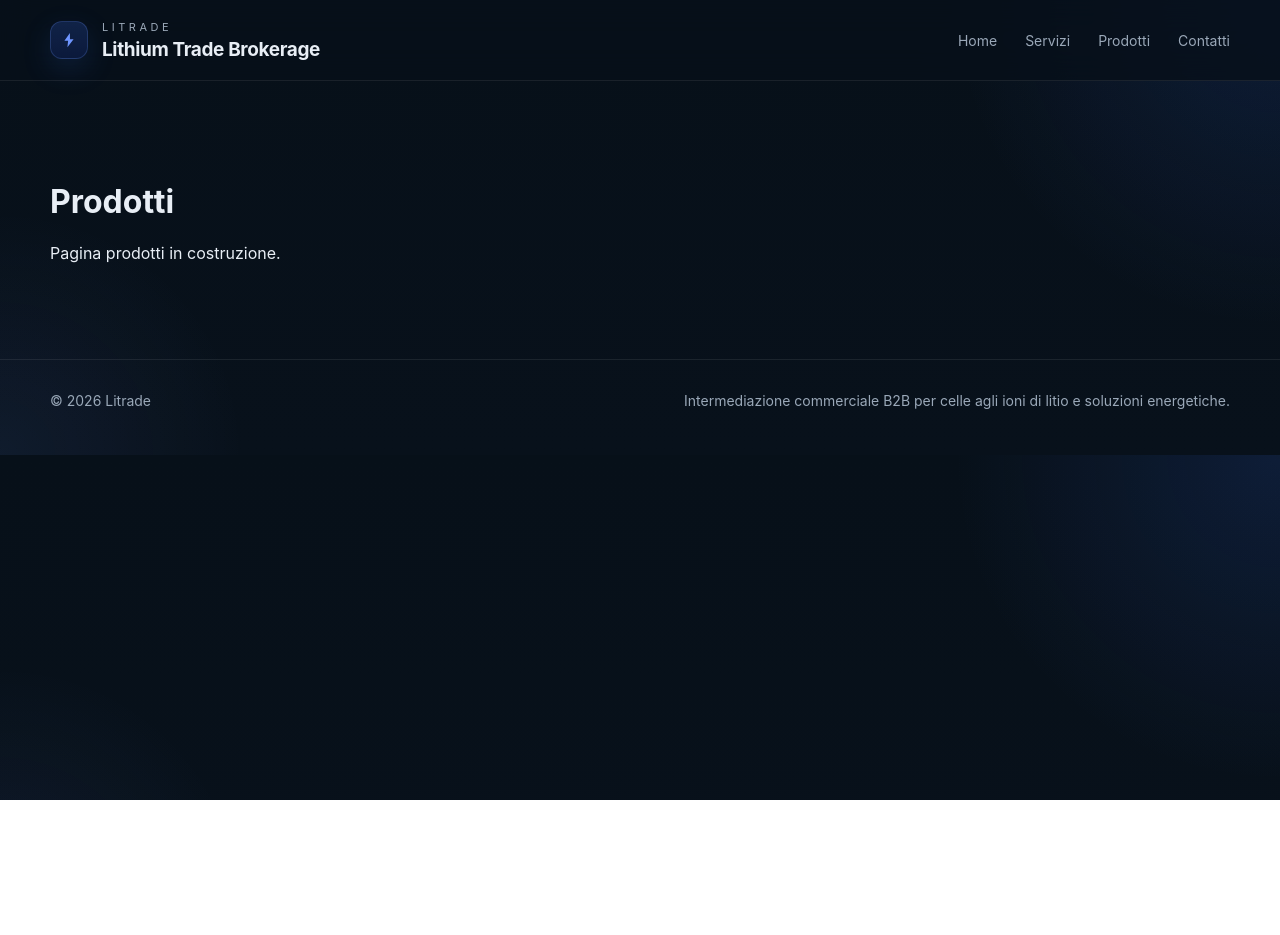
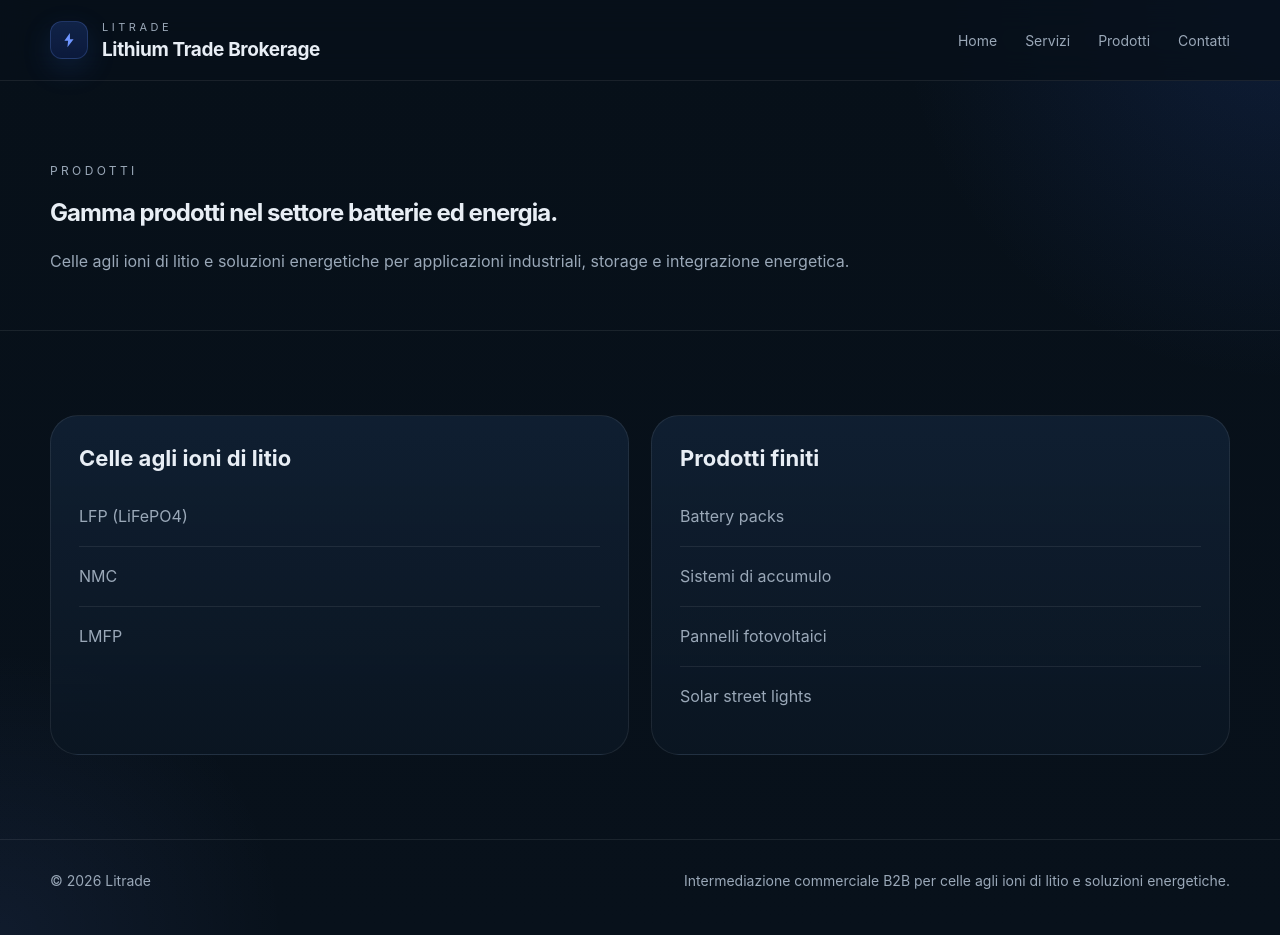
Before and after one commit to LitradeEU/Litrade-site, a Next.js app: page /prodotti in a window 1280 px wide. Before the commit the page ends 800 px from the top, so only its background shows below. Built offline with nearby package versions, Linux system fonts and the light colour scheme.

Commit message:
Update prodotti.js

```diff
--- a/pages/prodotti.js
+++ b/pages/prodotti.js
@@ -1,12 +1,42 @@
+import Link from "next/link";
 import Layout from "../components/Layout";
 
 export default function Prodotti() {
   return (
     <Layout>
-      <div className="container" style={{ padding: "80px 0" }}>
-        <h1>Prodotti</h1>
-        <p>Pagina prodotti in costruzione.</p>
-      </div>
+      <section className="page-hero">
+        <div className="container">
+          <div className="eyebrow">Prodotti</div>
+          <h1>Gamma prodotti nel settore batterie ed energia.</h1>
+          <p>
+            Celle agli ioni di litio e soluzioni energetiche per applicazioni industriali,
+            storage e integrazione energetica.
+          </p>
+        </div>
+      </section>
+
+      <section className="section">
+        <div className="container grid-2">
+          <div className="card">
+            <h3>Celle agli ioni di litio</h3>
+            <ul className="list">
+              <li><Link href="/prodotti/lfp">LFP (LiFePO4)</Link></li>
+              <li><Link href="/prodotti/nmc">NMC</Link></li>
+              <li><Link href="/prodotti/lmfp">LMFP</Link></li>
+            </ul>
+          </div>
+
+          <div className="card">
+            <h3>Prodotti finiti</h3>
+            <ul className="list">
+              <li>Battery packs</li>
+              <li>Sistemi di accumulo</li>
+              <li>Pannelli fotovoltaici</li>
+              <li>Solar street lights</li>
+            </ul>
+          </div>
+        </div>
+      </section>
     </Layout>
   );
 }
```
